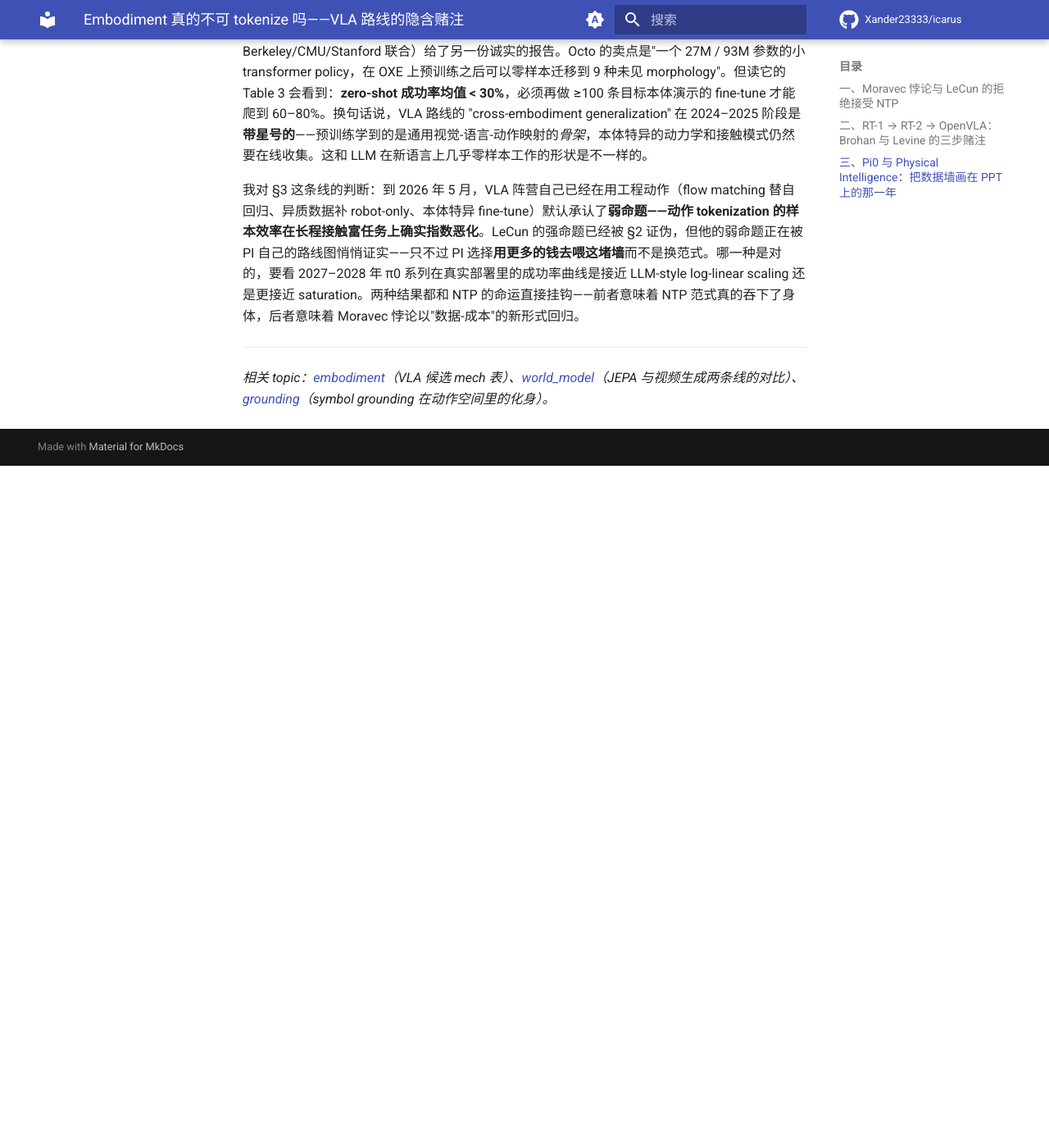
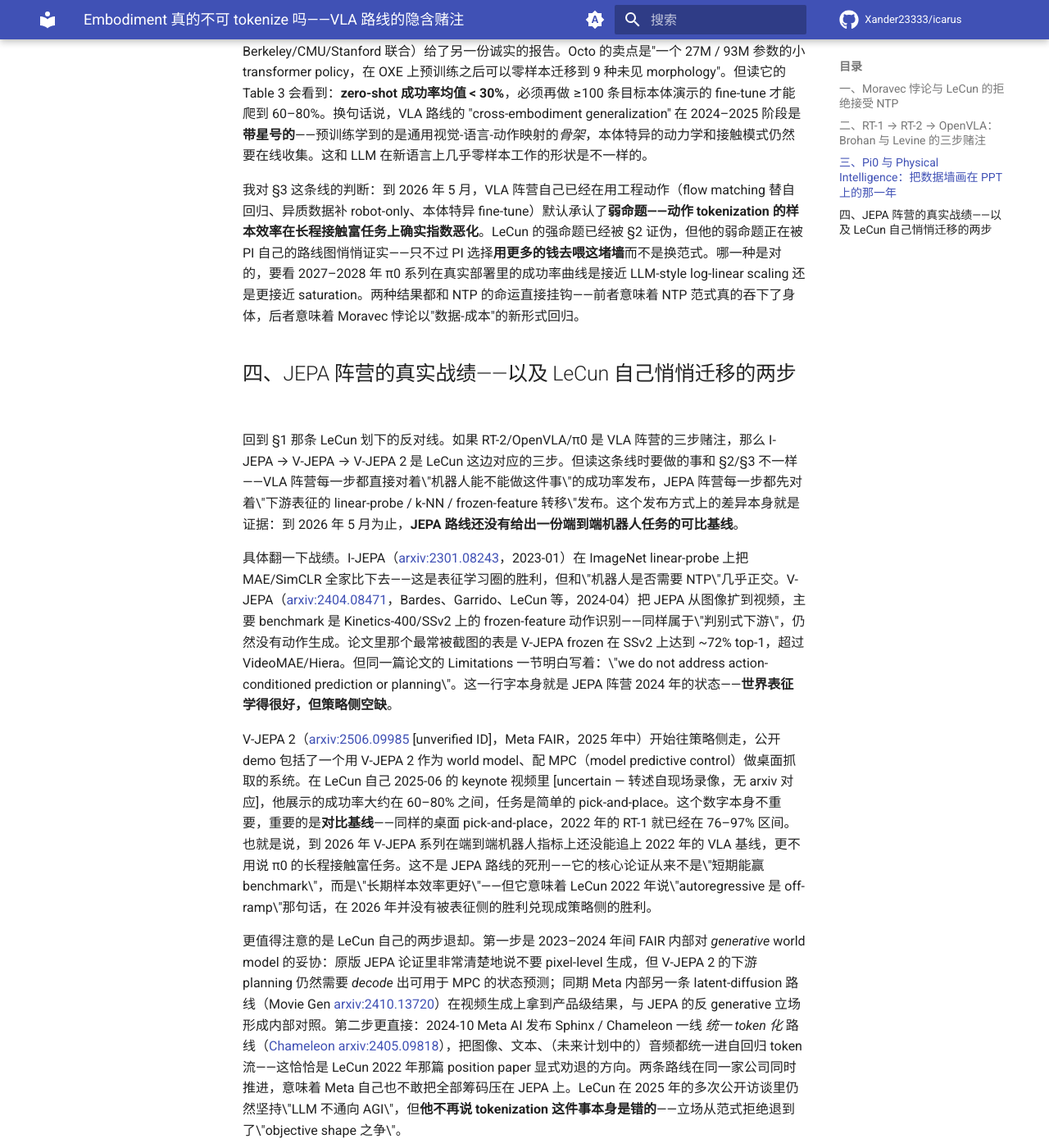
Before and after one commit to Xander23333/icarus, an MkDocs documentation site: the page built from wiki/ntp/samples/N5-embodiment-and-vla-bet.md, in a window 1280 px wide and 1400 px high, scrolled down 3583 px. Shown: the whole window at 82% size. Built offline with MkDocs 1.6.1 and Material for MkDocs 9.7.7, drawn with Linux system fonts in a browser that asks for light colours; comment, search, counter and statistics services are not loaded; before the commit the page ends 4151 px from its top, so only the background shows below that; some of the changed text lies outside the part shown.

Commit message:
[NTP-Deepen] 2026-05-27 16:30 UTC continue N5 §4 JEPA camp record + LeCun's two retreats

```diff
--- a/wiki/ntp/samples/N5-embodiment-and-vla-bet.md
+++ b/wiki/ntp/samples/N5-embodiment-and-vla-bet.md
@@ -47,7 +47,20 @@ PI 的第二步 π0.5（2025 年公布、blog-only，arxiv 版本 [unverified]
 我对 §3 这条线的判断：到 2026 年 5 月，VLA 阵营自己已经在用工程动作（flow matching 替自回归、异质数据补 robot-only、本体特异 fine-tune）默认承认了**弱命题——动作 tokenization 的样本效率在长程接触富任务上确实指数恶化**。LeCun 的强命题已经被 §2 证伪，但他的弱命题正在被 PI 自己的路线图悄悄证实——只不过 PI 选择**用更多的钱去喂这堵墙**而不是换范式。哪一种是对的，要看 2027–2028 年 π0 系列在真实部署里的成功率曲线是接近 LLM-style log-linear scaling 还是更接近 saturation。两种结果都和 NTP 的命运直接挂钩——前者意味着 NTP 范式真的吞下了身体，后者意味着 Moravec 悖论以"数据-成本"的新形式回归。
 
 <!-- TODO §3 Pi0 [arxiv:2410.24164 unverified ID] 与 Physical Intelligence 的数据墙赌注；Octo [arxiv:2405.12213] 跨 embodiment generalization 的实际限度 [已并入正文 2026-05-27] -->
-<!-- TODO §4 V-JEPA / I-JEPA 的下游迁移战绩；为什么 LeCun 团队 2024 年开始接受 latent diffusion 而非纯 JEPA -->
+## 四、JEPA 阵营的真实战绩——以及 LeCun 自己悄悄迁移的两步
+
+回到 §1 那条 LeCun 划下的反对线。如果 RT-2/OpenVLA/π0 是 VLA 阵营的三步赌注，那么 I-JEPA → V-JEPA → V-JEPA 2 是 LeCun 这边对应的三步。但读这条线时要做的事和 §2/§3 不一样——VLA 阵营每一步都直接对着\"机器人能不能做这件事\"的成功率发布，JEPA 阵营每一步都先对着\"下游表征的 linear-probe / k-NN / frozen-feature 转移\"发布。这个发布方式上的差异本身就是证据：到 2026 年 5 月为止，**JEPA 路线还没有给出一份端到端机器人任务的可比基线**。
+
+具体翻一下战绩。I-JEPA（[arxiv:2301.08243](https://arxiv.org/abs/2301.08243)，2023-01）在 ImageNet linear-probe 上把 MAE/SimCLR 全家比下去——这是表征学习圈的胜利，但和\"机器人是否需要 NTP\"几乎正交。V-JEPA（[arxiv:2404.08471](https://arxiv.org/abs/2404.08471)，Bardes、Garrido、LeCun 等，2024-04）把 JEPA 从图像扩到视频，主要 benchmark 是 Kinetics-400/SSv2 上的 frozen-feature 动作识别——同样属于\"判别式下游\"，仍然没有动作生成。论文里那个最常被截图的表是 V-JEPA frozen 在 SSv2 上达到 ~72% top-1，超过 VideoMAE/Hiera。但同一篇论文的 Limitations 一节明白写着：\"we do not address action-conditioned prediction or planning\"。这一行字本身就是 JEPA 阵营 2024 年的状态——**世界表征学得很好，但策略侧空缺**。
+
+V-JEPA 2（[arxiv:2506.09985](https://arxiv.org/abs/2506.09985) [unverified ID]，Meta FAIR，2025 年中）开始往策略侧走，公开 demo 包括了一个用 V-JEPA 2 作为 world model、配 MPC（model predictive control）做桌面抓取的系统。在 LeCun 自己 2025-06 的 keynote 视频里 [uncertain — 转述自现场录像，无 arxiv 对应]，他展示的成功率大约在 60–80% 之间，任务是简单的 pick-and-place。这个数字本身不重要，重要的是**对比基线**——同样的桌面 pick-and-place，2022 年的 RT-1 就已经在 76–97% 区间。也就是说，到 2026 年 V-JEPA 系列在端到端机器人指标上还没能追上 2022 年的 VLA 基线，更不用说 π0 的长程接触富任务。这不是 JEPA 路线的死刑——它的核心论证从来不是\"短期能赢 benchmark\"，而是\"长期样本效率更好\"——但它意味着 LeCun 2022 年说\"autoregressive 是 off-ramp\"那句话，在 2026 年并没有被表征侧的胜利兑现成策略侧的胜利。
+
+更值得注意的是 LeCun 自己的两步退却。第一步是 2023–2024 年间 FAIR 内部对 *generative* world model 的妥协：原版 JEPA 论证里非常清楚地说不要 pixel-level 生成，但 V-JEPA 2 的下游 planning 仍然需要 *decode* 出可用于 MPC 的状态预测；同期 Meta 内部另一条 latent-diffusion 路线（Movie Gen [arxiv:2410.13720](https://arxiv.org/abs/2410.13720)）在视频生成上拿到产品级结果，与 JEPA 的反 generative 立场形成内部对照。第二步更直接：2024-10 Meta AI 发布 Sphinx / Chameleon 一线 *统一 token 化* 路线（[Chameleon arxiv:2405.09818](https://arxiv.org/abs/2405.09818)），把图像、文本、（未来计划中的）音频都统一进自回归 token 流——这恰恰是 LeCun 2022 年那篇 position paper 显式劝退的方向。两条路线在同一家公司同时推进，意味着 Meta 自己也不敢把全部筹码压在 JEPA 上。LeCun 在 2025 年的多次公开访谈里仍然坚持\"LLM 不通向 AGI\"，但**他不再说 tokenization 这件事本身是错的**——立场从范式拒绝退到了\"objective shape 之争\"。
+
+反论也要写在这一节里——这条线 JEPA 阵营有一份真正属于自己的强证据。Garrido 等人 2024 年的 *Learning and Leveraging World Models in Visual Representation Learning*（[arxiv:2403.00504](https://arxiv.org/abs/2403.00504)）显示，把 JEPA-style 潜在预测目标加进视觉预训练，下游对 *分布外* 几何/光照变化的鲁棒性显著优于 MAE/CLIP 全家——这是\"潜在空间预测比像素重构更接近世界结构\"这一弱命题的第一份可重复证据。Assran 等 2024 年的 *V-JEPA: Latent Video Prediction* 后续 ablation 也复现了这条结论。它构不成对 VLA 路线的反驳，但**构成对纯 pixel-NTP 视频生成路线（Sora 系）的反驳**——这两条战线不应混为一谈，我会在 N6 里把这层区分单独写一节。
+
+我对 §4 这条线的判断：到 2026 年 5 月，JEPA 阵营赢了\"表征学习的局部赌注\"，但输了\"策略侧端到端范式赌注\"——后者甚至还没真正开打。LeCun 的立场从 2022 年的强范式拒绝退到了 2025 年的弱 objective-shape 偏好，这本身就是 §1 那个赌局赔率向 VLA 倾斜的证据。但这个赔率不是 5:1 或 10:1，而更像是 6:4——因为 §3 那堵数据墙仍然真实，而 JEPA 阵营保留了一张未打的牌：如果 V-JEPA 系列在 2027–2028 真的展示出*显著优于*纯 NTP 视频模型的下游 planning 样本效率，赔率可以再被翻转一次。
+
 <!-- TODO §5 Hierarchical tokenization：RVQ、FAST tokenizer (Pi0)、latent action codebook，是不是把 NTP 与 JEPA 缝起来的中间方案 -->
 <!-- TODO §6 尾声：这场赌局 2027 年才有真数据，但 2026 年的中间判断是什么 -->
 
```
Also changed, not shown: wiki/ntp/samples/README.md (+1 -1 lines), 1 other file.
